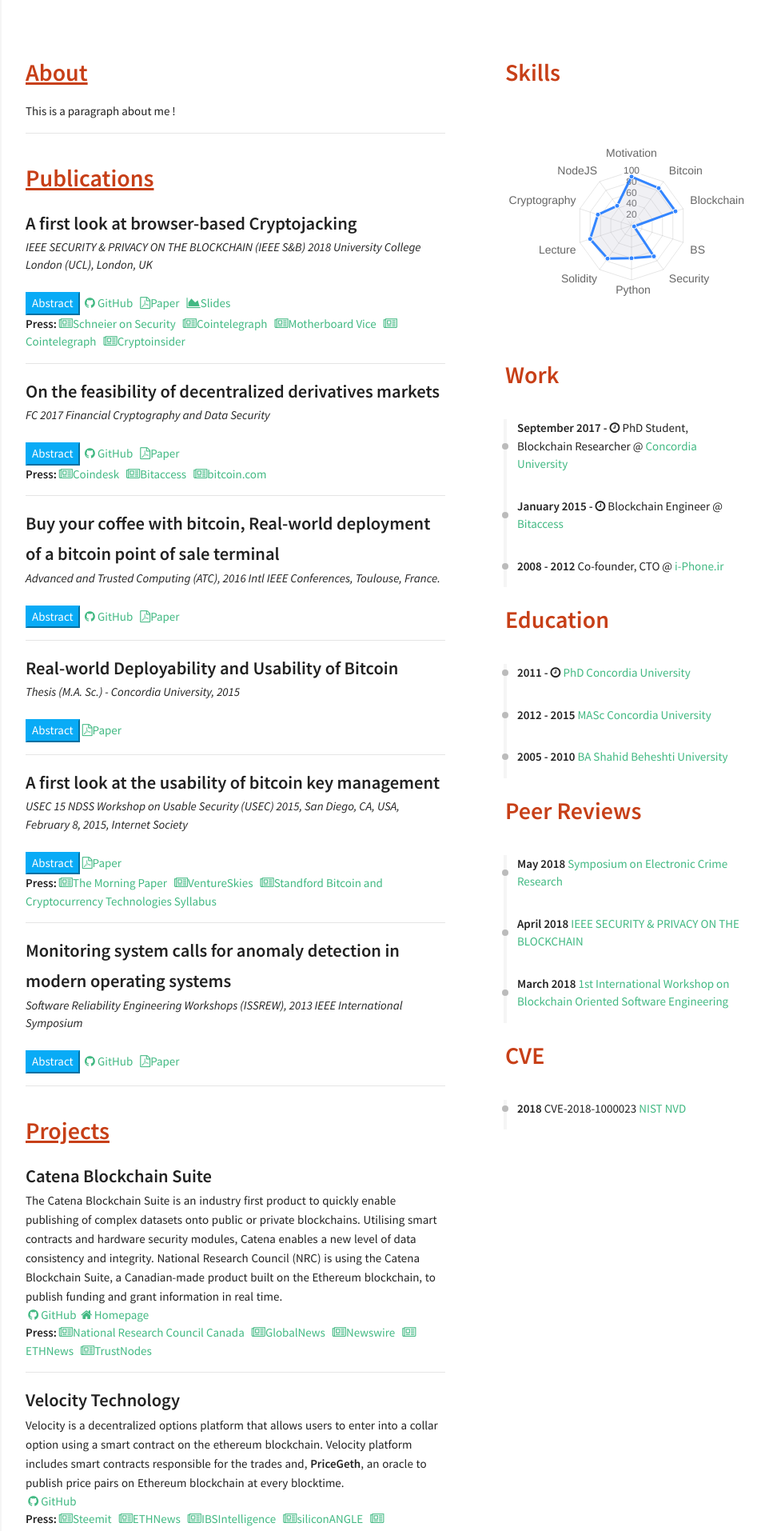
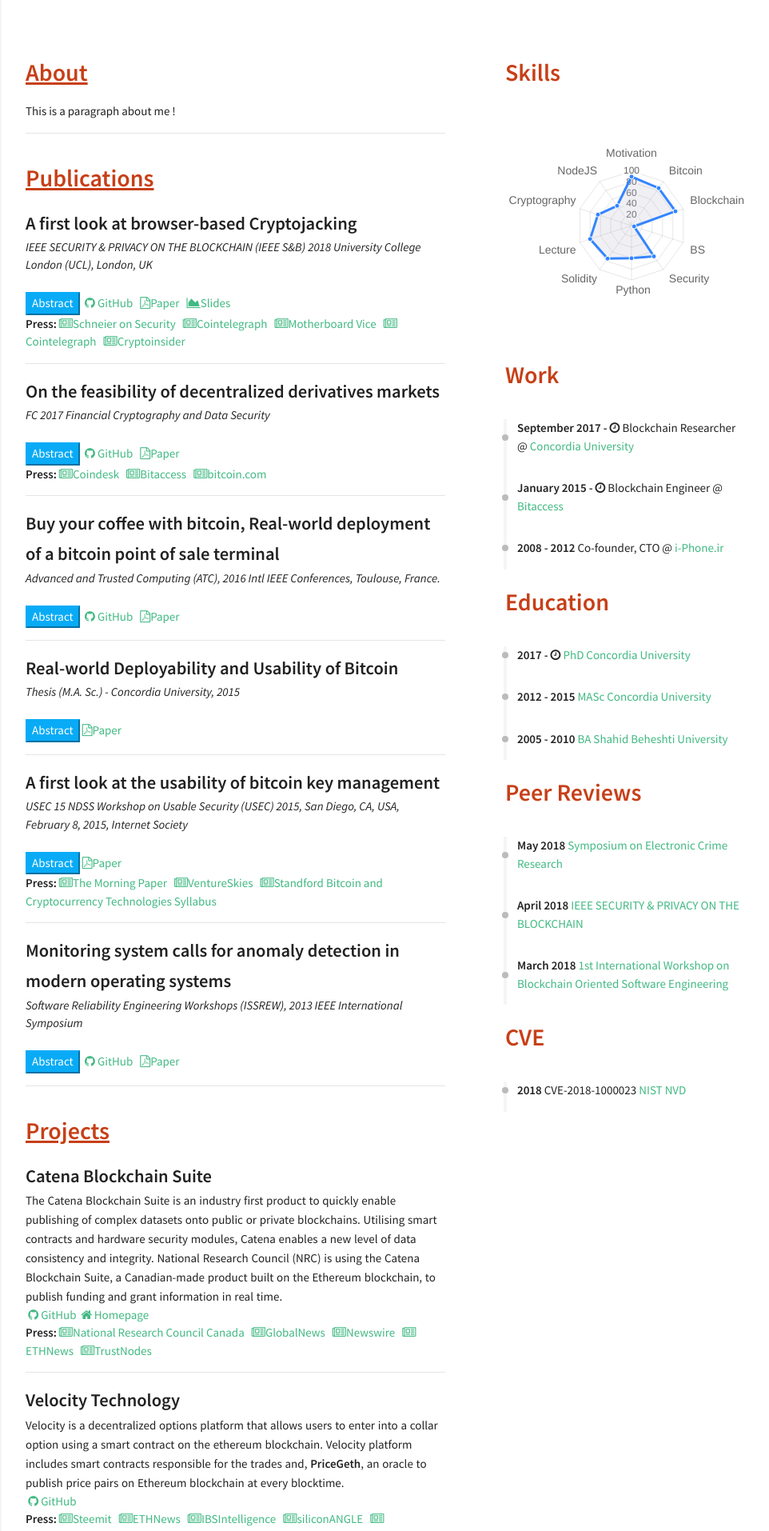
Before and after one commit to shayanb/shayan.es, a Jekyll site: the page built from index.html, in a window 1280 px wide. Shown: the top 1914 px of the page at 80% size, without its empty margins (318-1280 px from the left). Built offline with Jekyll 4.4.1, drawn with Linux system fonts in a browser that asks for light colours; nearby versions of some CDN libraries.

Commit message:
minor changes

```diff
--- a/_data/index/careers.yml
+++ b/_data/index/careers.yml
@@ -3,7 +3,7 @@
 - name: Concordia University
   link: https://www.concordia.ca/
   date: September 2017 - <i class="fa fa-clock-o" aria-hidden="true" title="Until Now"></i>
-  job: PhD Student, Blockchain Researcher
+  job: Blockchain Researcher
 
 - name: Bitaccess
   link: http://www.bitaccess.co
--- a/_data/index/education.yml
+++ b/_data/index/education.yml
@@ -1,6 +1,6 @@
 - name: PhD Concordia University
   link: https://www.concordia.ca/
-  date: 2011 - <i class="fa fa-clock-o" aria-hidden="true" title="Until Now"></i>
+  date: 2017 - <i class="fa fa-clock-o" aria-hidden="true" title="Until Now"></i>
   descr: Blockchain Applications and Society <br> (expected graduation in 2019)
 
 - name: MASc Concordia University
--- a/_includes/sections/about.html
+++ b/_includes/sections/about.html
@@ -4,5 +4,7 @@
 This is a paragraph about me !
 <!--   ¯\_(ツ)_/¯ -->
 
+<!-- Shayan Eskandari, currently doing his PhD at Concordia University on Blockchain applications and society. He has been involved with blockchain technology since 2012, did his master's thesis on Bitcoin real-world usability while working at Bitaccess startup as lead blockchain engineer. He's interests in this subject comes from his background in security and promoting open access to information and systems.
+-->
 </div>
 <hr>
```
